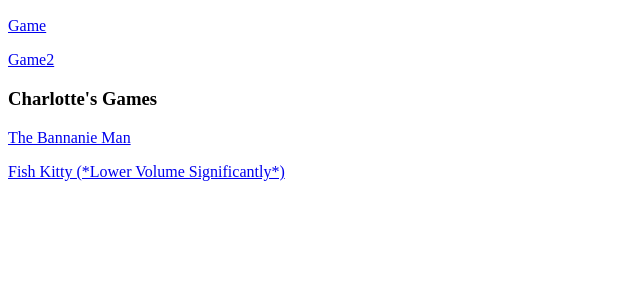
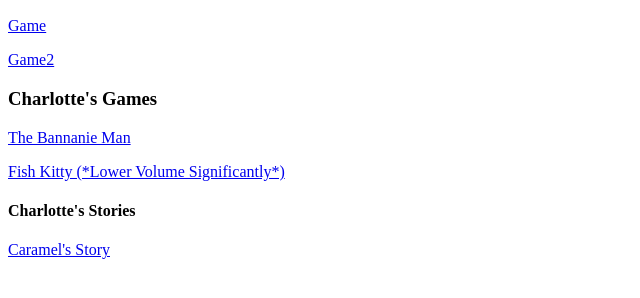
Before and after one commit to GameWithin2/Game, a plain HTML site: page index.html in a window 1280 px wide. Shown: the part 96-394 px from the top of the page, without its empty margins (0-640 px from the left). Drawn offline with Linux system fonts and the light colour scheme.

Commit message:
Updating
To add video

```diff
--- a/index.html
+++ b/index.html
@@ -9,4 +9,6 @@
 <h3>Charlotte's Games</h3>
 <p><a href="bananaie.html">The Bannanie Man</a></p>
 <p><a href="fishkitty.html">Fish Kitty (*Lower Volume Significantly*)</a></p>
+<h4>Charlotte's Stories</h4>
+<p><a href="CharlotteVideo.html">Caramel's Story</a></p>
 </html>
```
